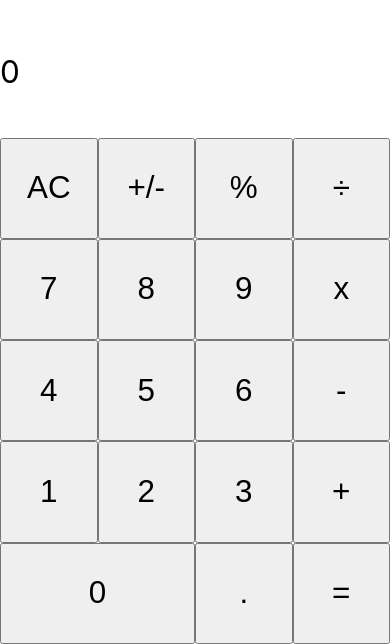
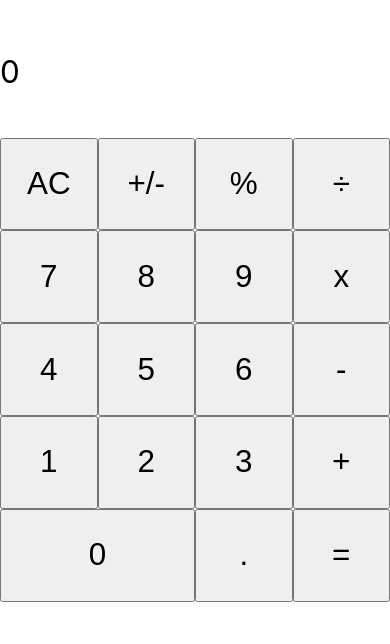
Before and after one commit to HighDynamics/calculator, a React (Create React App) app: page / in a window 390 px wide. Shown: the part 200-844 px from the top of the page. Built offline with nearby package versions, Linux system fonts and the light colour scheme.

Commit message:
adjust height of app for mobile

```diff
--- a/package.json
+++ b/package.json
@@ -9,6 +9,7 @@
     "@testing-library/user-event": "^7.2.1",
     "react": "^16.13.1",
     "react-dom": "^16.13.1",
+    "react-router-dom": "^5.2.0",
     "react-scripts": "3.4.1"
   },
   "scripts": {
--- a/src/App.css
+++ b/src/App.css
@@ -1,7 +1,7 @@
 #appWrapper{
   display: grid;
     grid-template-columns: 25vw 25vw 25vw 25vw;
-    grid-template-rows: 10vh 20vh 10vh 12vh 12vh 12vh 12vh 12vh;
+    grid-template-rows: 10vh 20vh 10vh 11vh 11vh 11vh 11vh 11vh;
     grid-template-areas:
       'expression expression expression expression'
       'evaluation evaluation evaluation evaluation'
--- a/src/App.js
+++ b/src/App.js
@@ -1,7 +1,6 @@
 import React, { useState, useEffect } from 'react';
 import ReactDOM from 'react'
 import './App.css';
-import { HashRouter, Route, Switch } from 'react-router-dom';
 
 function OutputHistory(props){
   return(
@@ -200,7 +199,6 @@ function App(){
   const [input, setInput] = useState('0')
   return (
     <>
-      <HashRouter basename={process.env.PUBLIC_URL}>
         <div id='appWrapper'>
           <OutputHistory />
           <Output input={input}/>
@@ -208,7 +206,6 @@ function App(){
           <Operators setInput={setInput} input={input}/>
           <Utilities setInput={setInput} input={input}/>
         </div>
-      </HashRouter>
     </>
   );
 }
```
Also changed, not shown: 1 other file (tests, documents, lock files or other folders).
